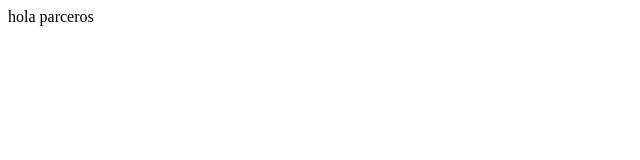
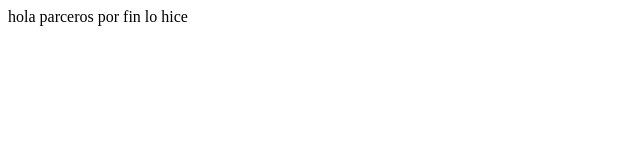
Before and after one commit to carslosecheverry/mi_proyecto, a plain HTML site: page index.html in a window 1280 px wide. Shown: the whole page, without its empty margins (0-640 px from the left). Drawn offline with Linux system fonts and the light colour scheme.

Commit message:
modificar index.html

```diff
--- a/index.html
+++ b/index.html
@@ -7,5 +7,6 @@
 </head>
 <body>
     hola parceros
+    por fin lo hice
 </body>
 </html>
```
